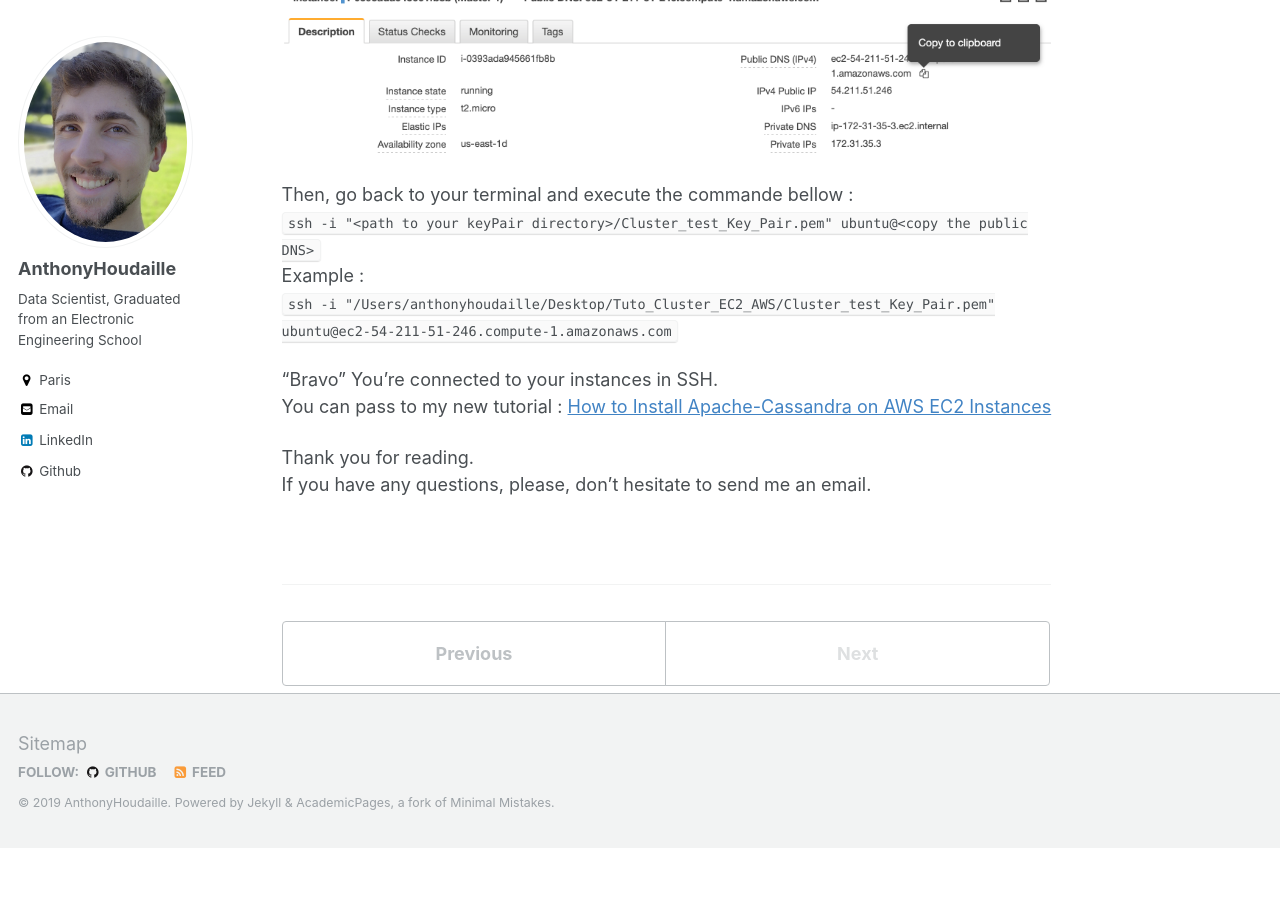
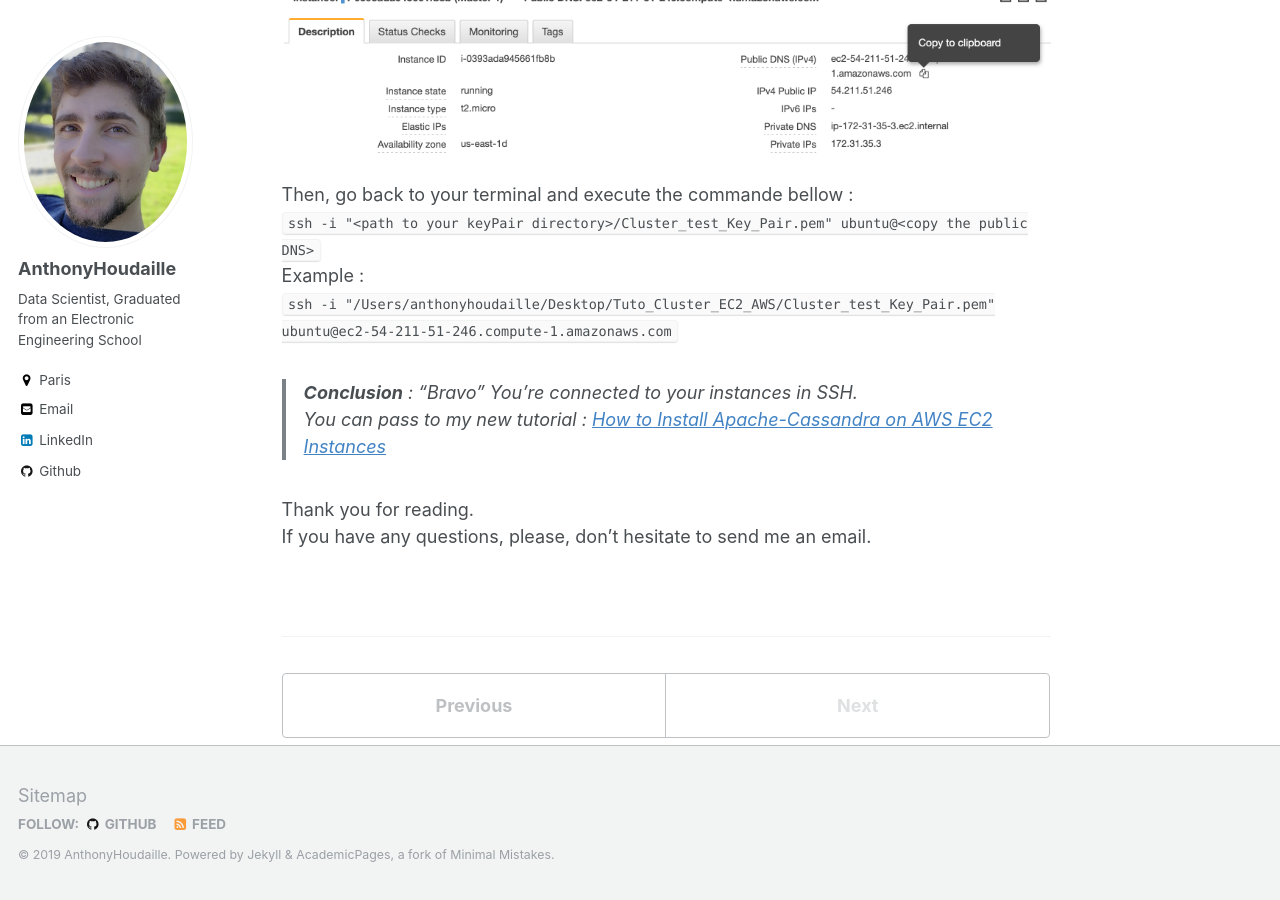
Before and after one commit to AnthonyHoudaille/AnthonyHoudaille.github.io, a Jekyll site: the page built from _awsec2/04_Aws_EC2_Tutorial.md, in a window 1280 px wide and 900 px high, scrolled down 5608 px. Built offline with Jekyll 4.4.1, drawn with Linux system fonts in a browser that asks for light colours; before the commit the page ends 6456 px from its top, so only the background shows below that.

Commit message:
Update 04_Aws_EC2_Tutorial.md

```diff
--- a/_awsec2/04_Aws_EC2_Tutorial.md
+++ b/_awsec2/04_Aws_EC2_Tutorial.md
@@ -117,7 +117,7 @@ Example :
 
 
 
-"Bravo" You're connected to your instances in SSH.
+> **Conclusion** : "Bravo" You're connected to your instances in SSH.
 You can pass to my new tutorial : <span style="color:blue">[How to Install Apache-Cassandra on AWS EC2 Instances](https://anthonyhoudaille.github.io//awsec2/03_Cassandra_Tutorial/)</span>
 
 Thank you for reading.
```
